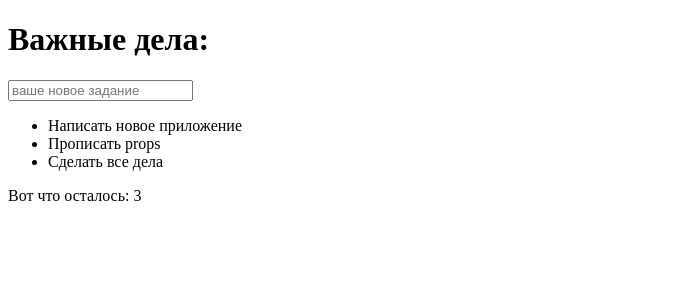
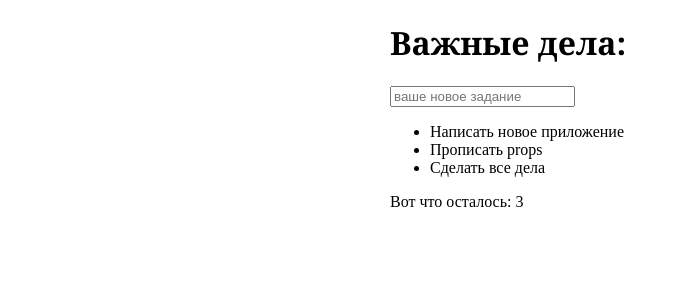
Before and after one commit to WebHeroSchool/do, a React (Create React App) app in the folder todo/: page / in a window 1280 px wide. Shown: the top 300 px of the page, without its empty margins (0-679 px from the left). Built offline with nearby package versions, Linux system fonts and the light colour scheme.

Commit message:
добавила app.css

```diff
--- /dev/null
+++ b/todo/src/components/App/App.css
@@ -0,0 +1,7 @@
+.block {
+   margin:auto;
+   width: 500px;
+}
+.block__title {
+   font-family:  Georgia, cursive;
+}
--- a/todo/src/components/App/App.js
+++ b/todo/src/components/App/App.js
@@ -2,6 +2,7 @@ import React from 'react';
 import ItemList from '../ItemList/ItemList';
 import InputItem from '../InputItem/InputItem';
 import Footer from '../Footer/Footer';
+import './App.css';
 
 const App = () => {
       const items = [
@@ -9,8 +10,8 @@ const App = () => {
             { value: 'Прописать props'},
             { value: 'Сделать все дела'}
       ];
-      return (<div>
-            <h1>Важные дела:</h1>
+      return (<div className="block">
+            <h1 className="block__title">Важные дела:</h1>
             <InputItem />
             <ItemList items = { items } />
             <Footer count = {3} />
```
